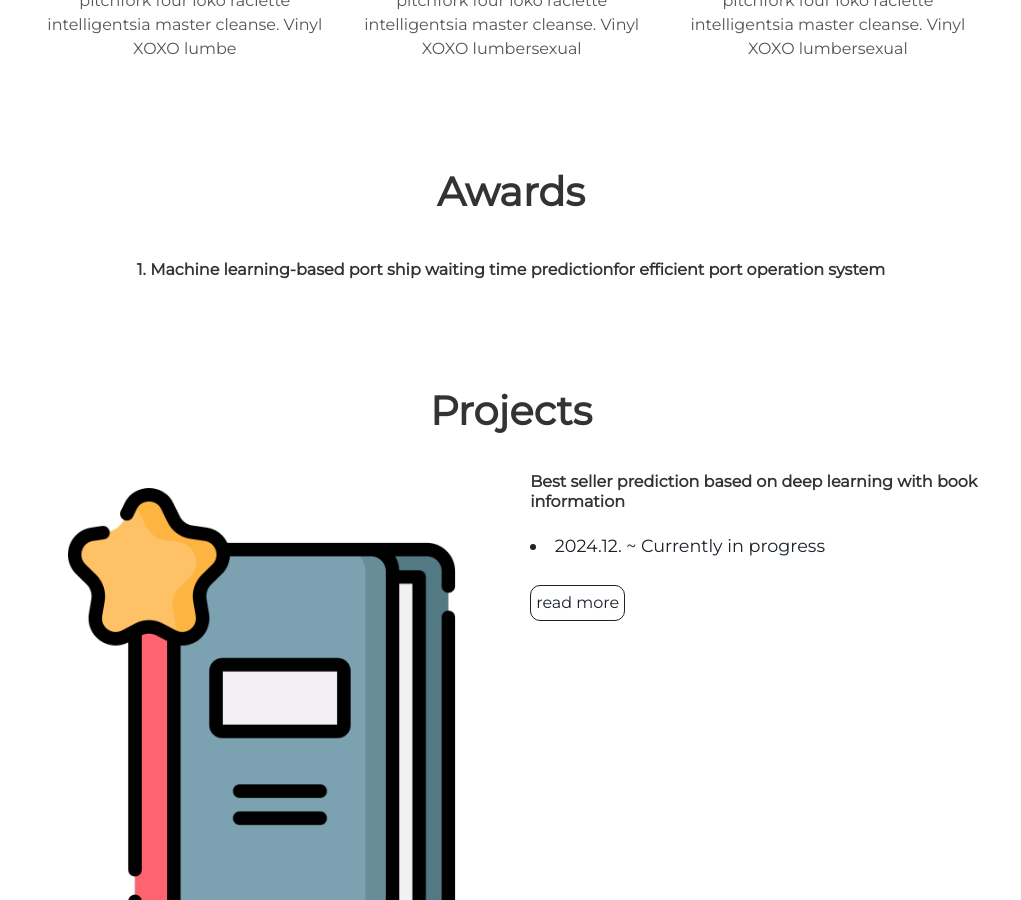
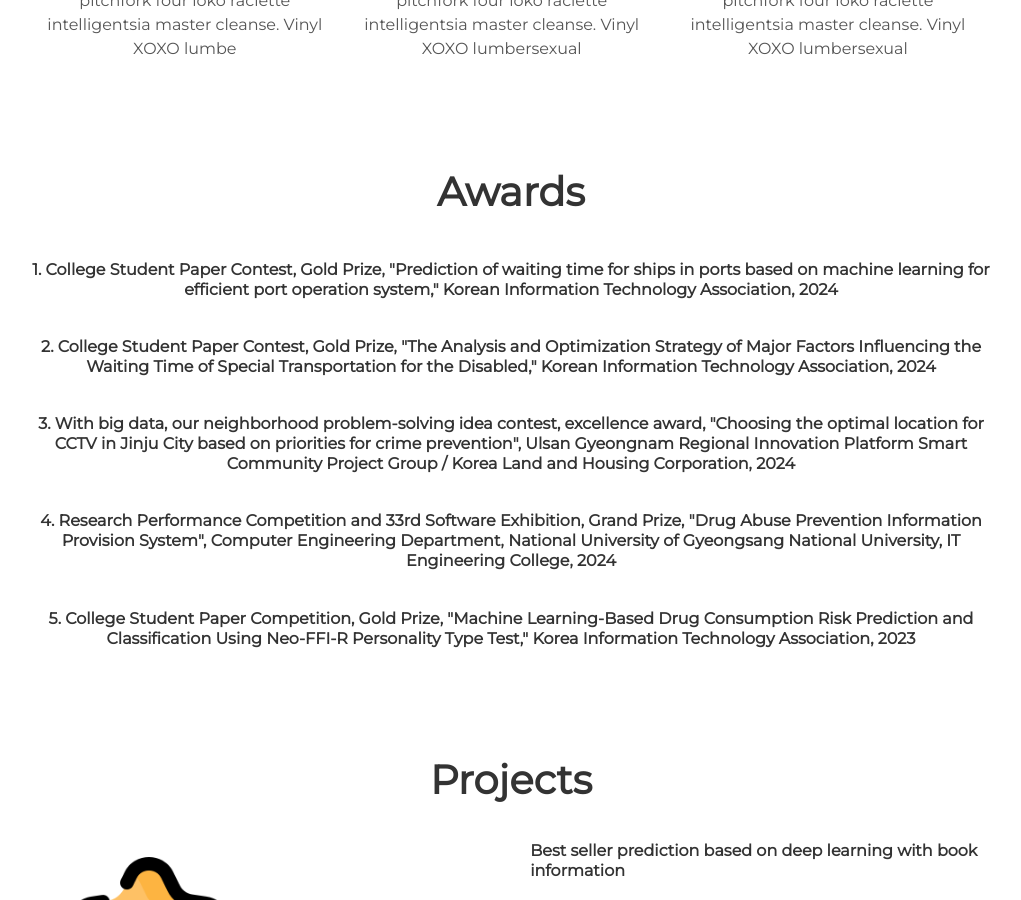
Before and after one commit to alsghk05/alsghk05.github.io, a Jekyll site: the page built from index.html, in a window 1280 px wide and 900 px high, scrolled down 1449 px. Shown: the whole window, without its empty margins (129-1150 px from the left). Built offline with Jekyll 4.4.1, drawn with Linux system fonts in a browser that asks for light colours.

Commit message:
Update about.html

```diff
--- a/_includes/about.html
+++ b/_includes/about.html
@@ -30,5 +30,9 @@
 </div>
 <div class="user-details">
   <h1> Awards </h1>
-  <h4> 1. Machine learning-based port ship waiting time predictionfor efficient port operation system </h4>
+  <h4> 1. College Student Paper Contest, Gold Prize, "Prediction of waiting time for ships in ports based on machine learning for efficient port operation system," Korean Information Technology Association, 2024 </h4>
+  <h4> 2. College Student Paper Contest, Gold Prize, "The Analysis and Optimization Strategy of Major Factors Influencing the Waiting Time of Special Transportation for the Disabled," Korean Information Technology Association, 2024 </h4>
+  <h4> 3. With big data, our neighborhood problem-solving idea contest, excellence award, "Choosing the optimal location for CCTV in Jinju City based on priorities for crime prevention", Ulsan Gyeongnam Regional Innovation Platform Smart Community Project Group / Korea Land and Housing Corporation, 2024 </h4>
+  <h4> 4. Research Performance Competition and 33rd Software Exhibition, Grand Prize, "Drug Abuse Prevention Information Provision System", Computer Engineering Department, National University of Gyeongsang National University, IT Engineering College, 2024 </h4>
+  <h4> 5. College Student Paper Competition, Gold Prize, "Machine Learning-Based Drug Consumption Risk Prediction and Classification Using Neo-FFI-R Personality Type Test," Korea Information Technology Association, 2023 </h4>
 </div>
```
